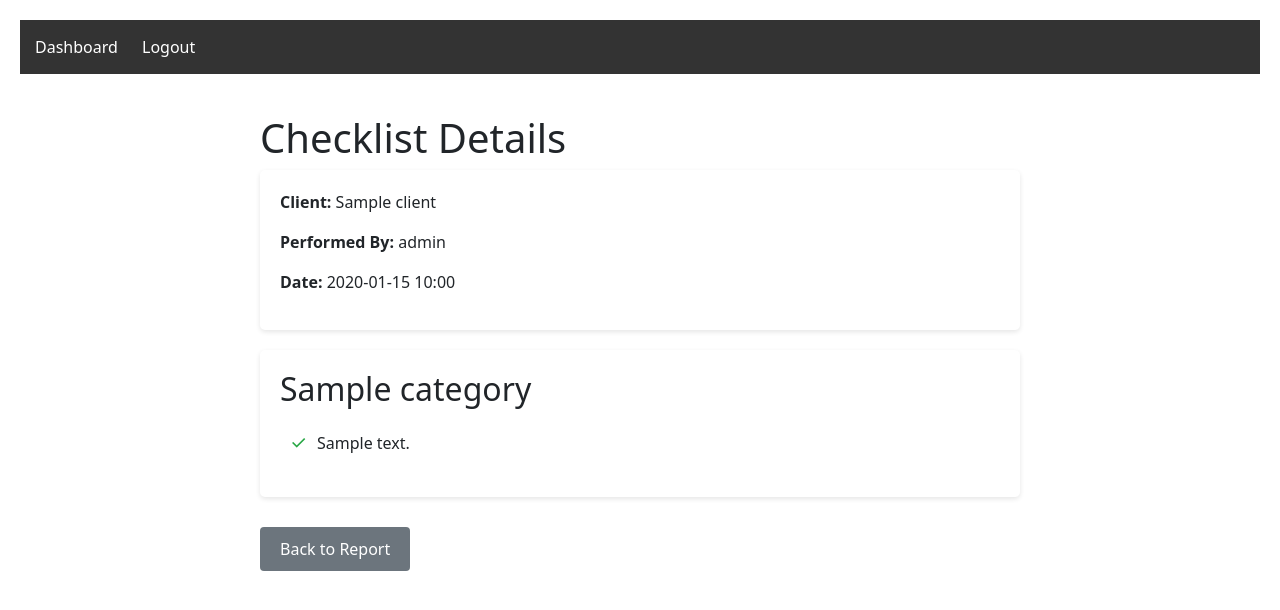
After one commit to Jurgens92/ITChecklistSystem, a Flask app: page /checklist-detail/1 in a window 1280 px wide. The commit adds this page. Shown: the top 610 px of the page. Run offline with Flask 3, Linux system fonts and the light colour scheme; a user stored in the database is signed in; tables that the repository leaves empty hold one stand-in row (values such as "Sample post").

Commit message:
feat-added-drilldown

```diff
--- a/app/routes.py
+++ b/app/routes.py
@@ -787,3 +787,32 @@ def edit_client_structure(client_id):
         categories=categories,
         items_by_category=items_by_category
     )
+
+@main.route("/checklist-detail/<int:record_id>")
+@login_required
+def checklist_detail(record_id):
+    record = ChecklistRecord.query.get_or_404(record_id)
+
+    # Get all completed items for this record
+    completed_items = CompletedItem.query.filter_by(record_id=record.id).all()
+
+    # Organize items by category
+    items_by_category = {}
+
+    for completed_item in completed_items:
+        checklist_item = ChecklistItem.query.get(completed_item.checklist_item_id)
+        if checklist_item:
+            category = ChecklistCategory.query.get(checklist_item.category_id)
+            if category not in items_by_category:
+                items_by_category[category] = []
+
+            items_by_category[category].append({
+                'description': checklist_item.description,
+                'completed': completed_item.completed
+            })
+
+    return render_template(
+        'checklist_detail.html',
+        record=record,
+        items_by_category=items_by_category
+    )
--- /dev/null
+++ b/app/templates/checklist_detail.html
@@ -0,0 +1,84 @@
+{% extends "base.html" %}
+{% block content %}
+<div class="checklist-detail-container">
+    <h1>Checklist Details</h1>
+
+    <div class="checklist-info">
+        <p><strong>Client:</strong> {{ record.client.name }}</p>
+        <p><strong>Performed By:</strong> {{ record.user.username }}</p>
+        <p><strong>Date:</strong> {{ record.date_performed.strftime('%Y-%m-%d %H:%M') }}</p>
+    </div>
+
+    <div class="checklist-items">
+        {% for category, items in items_by_category.items() %}
+        <div class="category-section">
+            <h2>{{ category.name }}</h2>
+            <div class="items-list">
+                {% for item in items %}
+                <div class="checklist-item {% if item.completed %}completed{% endif %}">
+                    <span class="status-icon">{{ '✓' if item.completed else '✗' }}</span>
+                    <span class="item-description">{{ item.description }}</span>
+                </div>
+                {% endfor %}
+            </div>
+        </div>
+        {% endfor %}
+    </div>
+
+    <div class="actions">
+        <a href="{{ url_for('main.client_report', client_id=record.client_id) }}" class="button secondary">Back to Report</a>
+    </div>
+</div>
+
+<style>
+.checklist-detail-container {
+    max-width: 800px;
+    margin: 0 auto;
+    padding: 20px;
+}
+
+.checklist-info {
+    background: white;
+    padding: 20px;
+    border-radius: 5px;
+    margin-bottom: 20px;
+    box-shadow: 0 2px 5px rgba(0,0,0,0.1);
+}
+
+.category-section {
+    background: white;
+    padding: 20px;
+    border-radius: 5px;
+    margin-bottom: 20px;
+    box-shadow: 0 2px 5px rgba(0,0,0,0.1);
+}
+
+.checklist-item {
+    padding: 10px;
+    border-bottom: 1px solid #eee;
+    display: flex;
+    align-items: center;
+    gap: 10px;
+}
+
+.checklist-item:last-child {
+    border-bottom: none;
+}
+
+.status-icon {
+    font-size: 1.2em;
+}
+
+.checklist-item.completed .status-icon {
+    color: #28a745;
+}
+
+.checklist-item:not(.completed) .status-icon {
+    color: #dc3545;
+}
+
+.actions {
+    margin-top: 20px;
+}
+</style>
+{% endblock %}
```
Also changed, not shown: app/templates/client_report.html (+17 -2 lines).
